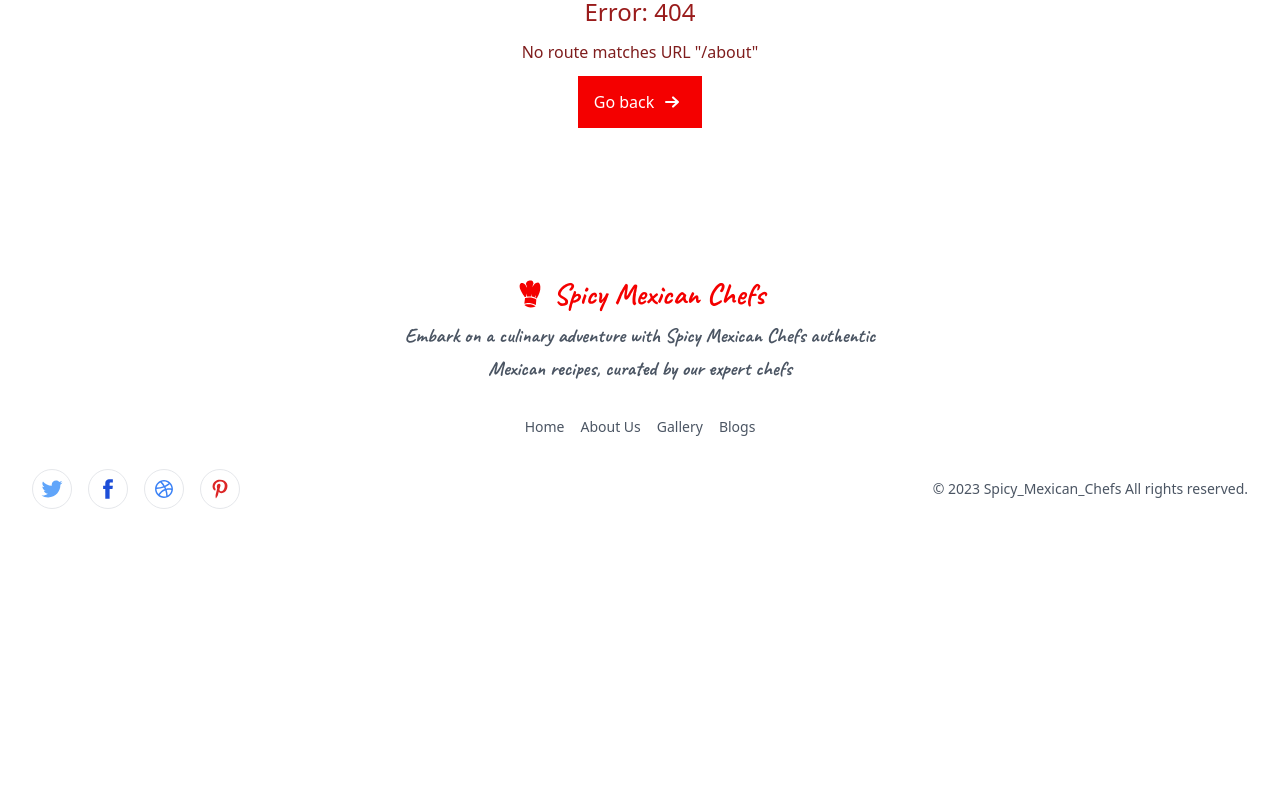
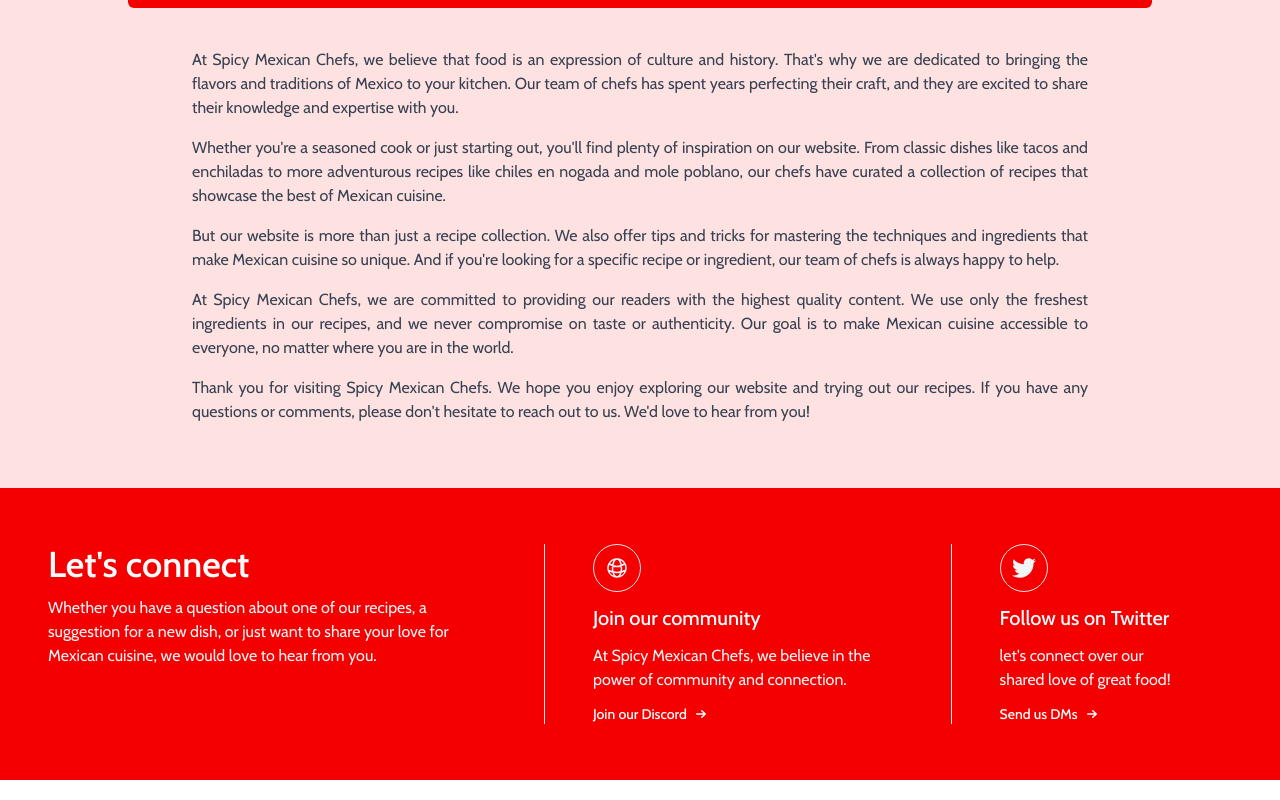
Before and after one commit to safayetdib/spicy-mexican-chefs-client-side, a React (Vite) app: page /about in a window 1280 px wide. Shown: the part 640-1440 px from the top of the page. Before the commit the page ends 1169 px from the top, so only its background shows below. Built offline with nearby package versions, Linux system fonts and the light colour scheme; no server answers.

Commit message:
added about us page

```diff
--- a/src/components/Shared/Footer/Footer.jsx
+++ b/src/components/Shared/Footer/Footer.jsx
@@ -6,12 +6,11 @@ const Footer = () => {
 	const navigation = [
 		{ title: 'Home', path: '/' },
 		{ title: 'About Us', path: '/about' },
-		{ title: 'Gallery', path: '/gallery' },
 		{ title: 'Blogs', path: '/blogs' },
 	];
 
 	return (
-		<footer className="mx-auto max-w-screen-xl bg-white px-4 py-5 text-sm font-medium text-gray-600 md:px-8">
+		<footer className="mx-auto mt-8 max-w-screen-xl bg-white px-4 py-5 text-sm font-medium text-gray-600 md:px-8">
 			<div className="max-w-lg sm:mx-auto sm:text-center">
 				{/* LOGO */}
 				<Link
--- a/src/components/Shared/Header/Header.jsx
+++ b/src/components/Shared/Header/Header.jsx
@@ -12,7 +12,6 @@ const Header = () => {
 	const navigation = [
 		{ title: 'Home', path: '/' },
 		{ title: 'About Us', path: '/about' },
-		{ title: 'Gallery', path: '/gallery' },
 		{ title: 'Blogs', path: '/blogs' },
 	];
 
--- /dev/null
+++ b/src/pages/AboutUs/AboutUs.jsx
@@ -0,0 +1,177 @@
+import React from 'react';
+
+const AboutUs = () => {
+	const contactMethods = [
+		{
+			icon: (
+				<svg
+					xmlns="http://www.w3.org/2000/svg"
+					fill="none"
+					viewBox="0 0 24 24"
+					strokeWidth={1.5}
+					stroke="currentColor"
+					className="h-6 w-6">
+					<path
+						strokeLinecap="round"
+						strokeLinejoin="round"
+						d="M12 21a9.004 9.004 0 008.716-6.747M12 21a9.004 9.004 0 01-8.716-6.747M12 21c2.485 0 4.5-4.03 4.5-9S14.485 3 12 3m0 18c-2.485 0-4.5-4.03-4.5-9S9.515 3 12 3m0 0a8.997 8.997 0 017.843 4.582M12 3a8.997 8.997 0 00-7.843 4.582m15.686 0A11.953 11.953 0 0112 10.5c-2.998 0-5.74-1.1-7.843-2.918m15.686 0A8.959 8.959 0 0121 12c0 .778-.099 1.533-.284 2.253m0 0A17.919 17.919 0 0112 16.5c-3.162 0-6.133-.815-8.716-2.247m0 0A9.015 9.015 0 013 12c0-1.605.42-3.113 1.157-4.418"
+					/>
+				</svg>
+			),
+			title: 'Join our community',
+			desc: 'At Spicy Mexican Chefs, we believe in the power of community and connection.',
+			link: {
+				name: 'Join our Discord',
+				href: 'https://discord.com/',
+			},
+		},
+		{
+			icon: (
+				<svg
+					className="h-6 w-6"
+					viewBox="0 0 48 48"
+					fill="none"
+					xmlns="http://www.w3.org/2000/svg">
+					<g clip-path="url(#clip0_17_80)">
+						<path
+							d="M15.1003 43.5C33.2091 43.5 43.1166 28.4935 43.1166 15.4838C43.1166 15.0619 43.1072 14.6307 43.0884 14.2088C45.0158 12.815 46.679 11.0886 48 9.11066C46.205 9.90926 44.2993 10.4308 42.3478 10.6575C44.4026 9.42588 45.9411 7.491 46.6781 5.21159C44.7451 6.35718 42.6312 7.16528 40.4269 7.60128C38.9417 6.02318 36.978 4.97829 34.8394 4.62816C32.7008 4.27803 30.5064 4.64216 28.5955 5.66425C26.6846 6.68635 25.1636 8.30947 24.2677 10.2827C23.3718 12.2559 23.1509 14.4693 23.6391 16.5807C19.725 16.3842 15.8959 15.3675 12.4 13.5963C8.90405 11.825 5.81939 9.33893 3.34594 6.29909C2.0888 8.46655 1.70411 11.0314 2.27006 13.4722C2.83601 15.9131 4.31013 18.047 6.39281 19.44C4.82926 19.3904 3.29995 18.9694 1.93125 18.2119V18.3338C1.92985 20.6084 2.7162 22.8132 4.15662 24.5736C5.59704 26.334 7.60265 27.5412 9.8325 27.99C8.38411 28.3863 6.86396 28.4441 5.38969 28.1588C6.01891 30.1149 7.24315 31.8258 8.89154 33.0527C10.5399 34.2796 12.5302 34.9613 14.5847 35.0025C11.0968 37.7423 6.78835 39.2283 2.35313 39.2213C1.56657 39.2201 0.780798 39.1719 0 39.0769C4.50571 41.9676 9.74706 43.5028 15.1003 43.5Z"
+							fill="currentColor"
+						/>
+					</g>
+					<defs>
+						<clipPath id="clip0_17_80">
+							<rect width="48" height="48" fill="white" />
+						</clipPath>
+					</defs>
+				</svg>
+			),
+
+			title: 'Follow us on Twitter',
+			desc: `let's connect over our shared love of great food!`,
+			link: {
+				name: 'Send us DMs',
+				href: 'https://twitter.com/home',
+			},
+		},
+	];
+
+	return (
+		<main>
+			<section className="mx-auto bg-red-100 p-5 text-gray-100 sm:p-10 md:p-16">
+				<div className="mx-auto flex max-w-7xl flex-col items-center justify-center overflow-hidden rounded">
+					<img
+						src="https://img.freepik.com/free-vector/mexican-traditional-culture-icon-cartoon_18591-52744.jpg?w=1380&t=st=1683279357~exp=1683279957~hmac=9289338dddf02c628c0a119ba578528f08a6a50659d16315accbaa244d22b119"
+						alt=""
+						className="h-60 w-full bg-gray-500 object-cover object-bottom sm:h-96"
+					/>
+					<div className="m-4 mx-auto -mt-6 space-y-6 bg-red-accent p-6 pb-12 sm:mx-12 sm:-mt-24 sm:px-10 lg:max-w-5xl lg:rounded-md">
+						<div className="space-y-2">
+							<a
+								rel="noopener noreferrer"
+								href="#"
+								className="inline-block text-xl font-semibold sm:text-2xl">
+								Welcome to Spicy Mexican Chefs, the ultimate online destination
+								for authentic Mexican cuisine and recipes!
+							</a>
+						</div>
+						<div className="text-sm text-gray-100">
+							<p>
+								Our website is home to a team of talented Mexican chefs who are
+								passionate about sharing their culinary skills with the world.
+							</p>
+						</div>
+					</div>
+				</div>
+
+				<div className="mx-auto mt-6 max-w-4xl space-y-4 text-justify text-base text-gray-700">
+					<p>
+						At Spicy Mexican Chefs, we believe that food is an expression of
+						culture and history. That&apos;s why we are dedicated to bringing
+						the flavors and traditions of Mexico to your kitchen. Our team of
+						chefs has spent years perfecting their craft, and they are excited
+						to share their knowledge and expertise with you.
+					</p>
+					<p>
+						Whether you&apos;re a seasoned cook or just starting out,
+						you&apos;ll find plenty of inspiration on our website. From classic
+						dishes like tacos and enchiladas to more adventurous recipes like
+						chiles en nogada and mole poblano, our chefs have curated a
+						collection of recipes that showcase the best of Mexican cuisine.
+					</p>
+					<p>
+						But our website is more than just a recipe collection. We also offer
+						tips and tricks for mastering the techniques and ingredients that
+						make Mexican cuisine so unique. And if you&apos;re looking for a
+						specific recipe or ingredient, our team of chefs is always happy to
+						help.
+					</p>
+					<p>
+						At Spicy Mexican Chefs, we are committed to providing our readers
+						with the highest quality content. We use only the freshest
+						ingredients in our recipes, and we never compromise on taste or
+						authenticity. Our goal is to make Mexican cuisine accessible to
+						everyone, no matter where you are in the world.
+					</p>
+					<p>
+						Thank you for visiting Spicy Mexican Chefs. We hope you enjoy
+						exploring our website and trying out our recipes. If you have any
+						questions or comments, please don&apos;t hesitate to reach out to
+						us. We&apos;d love to hear from you!
+					</p>
+				</div>
+			</section>
+
+			<section className="bg-red-accent py-14">
+				<div className="mx-auto max-w-screen-xl gap-12 px-4 text-gray-100 md:px-12 lg:flex">
+					<div className="max-w-md">
+						<h3 className="text-3xl font-semibold text-gray-50 sm:text-4xl">
+							Let&apos;s connect
+						</h3>
+						<p className="mt-3">
+							Whether you have a question about one of our recipes, a suggestion
+							for a new dish, or just want to share your love for Mexican
+							cuisine, we would love to hear from you.
+						</p>
+					</div>
+					<div>
+						<ul className="mt-12 items-center gap-x-12 gap-y-6 md:flex lg:mt-0 lg:gap-x-0">
+							{contactMethods.map((item, idx) => (
+								<li
+									key={idx}
+									className="space-y-3 border-t py-6 md:max-w-sm md:border-t-0 md:py-0 lg:max-w-none lg:border-l lg:px-12">
+									<div className="flex h-12 w-12 items-center justify-center rounded-full border text-gray-100">
+										{item.icon}
+									</div>
+									<h4 className="text-lg font-medium text-gray-50 xl:text-xl">
+										{item.title}
+									</h4>
+									<p>{item.desc}</p>
+									<a
+										href={item.link.href}
+										target="_blank"
+										className="flex items-center gap-1 text-sm font-medium text-white duration-150 hover:underline"
+										rel="noreferrer">
+										{item.link.name}
+										<svg
+											xmlns="http://www.w3.org/2000/svg"
+											viewBox="0 0 20 20"
+											fill="currentColor"
+											className="h-5 w-5">
+											<path
+												fillRule="evenodd"
+												d="M5 10a.75.75 0 01.75-.75h6.638L10.23 7.29a.75.75 0 111.04-1.08l3.5 3.25a.75.75 0 010 1.08l-3.5 3.25a.75.75 0 11-1.04-1.08l2.158-1.96H5.75A.75.75 0 015 10z"
+												clipRule="evenodd"
+											/>
+										</svg>
+									</a>
+								</li>
+							))}
+						</ul>
+					</div>
+				</div>
+			</section>
+		</main>
+	);
+};
+
+export default AboutUs;
--- a/src/pages/Login/Login.jsx
+++ b/src/pages/Login/Login.jsx
@@ -94,7 +94,9 @@ const Login = () => {
 				<form onSubmit={handleLogin}>
 					{/* EMAIL */}
 					<div>
-						<label className="font-medium">Email</label>
+						<label className="font-medium">
+							Email <span>*</span>
+						</label>
 						<input
 							type="email"
 							name="email"
@@ -104,7 +106,9 @@ const Login = () => {
 					</div>
 					{/* PASSWORD */}
 					<div className="relative mt-4">
-						<label className="font-medium">Password</label>
+						<label className="font-medium">
+							Password <span>*</span>
+						</label>
 						<input
 							type={!showPassword ? 'password' : 'text'}
 							name="password"
--- a/src/pages/Register/Register.jsx
+++ b/src/pages/Register/Register.jsx
@@ -119,7 +119,9 @@ const Register = () => {
 					</div>
 					{/* EMAIL */}
 					<div className="mt-4">
-						<label className="font-medium">Email</label>
+						<label className="font-medium">
+							Email <span>*</span>
+						</label>
 						<input
 							type="email"
 							name="email"
@@ -129,7 +131,9 @@ const Register = () => {
 					</div>
 					{/* PASSWORD */}
 					<div className="relative mt-4">
-						<label className="font-medium">Password</label>
+						<label className="font-medium">
+							Password <span>*</span>
+						</label>
 						<input
 							type={!showPassword ? 'password' : 'text'}
 							name="password"
--- a/src/routes/routes/routes.jsx
+++ b/src/routes/routes/routes.jsx
@@ -8,6 +8,7 @@ import ChefsRecipe from '../../pages/ChefsRecipe/ChefsRecipe';
 import Blogs from '../../pages/Blogs/Blogs';
 import ErrorPage from '../../pages/ErrorPage/ErrorPage';
 import PrivateRoute from '../privateRoute/PrivateRoute';
+import AboutUs from '../../pages/AboutUs/AboutUs';
 
 const router = createBrowserRouter([
 	{
@@ -42,6 +43,10 @@ const router = createBrowserRouter([
 					),
 			},
 			{
+				path: '/about',
+				element: <AboutUs />,
+			},
+			{
 				path: '/blogs',
 				element: <Blogs />,
 			},
```
